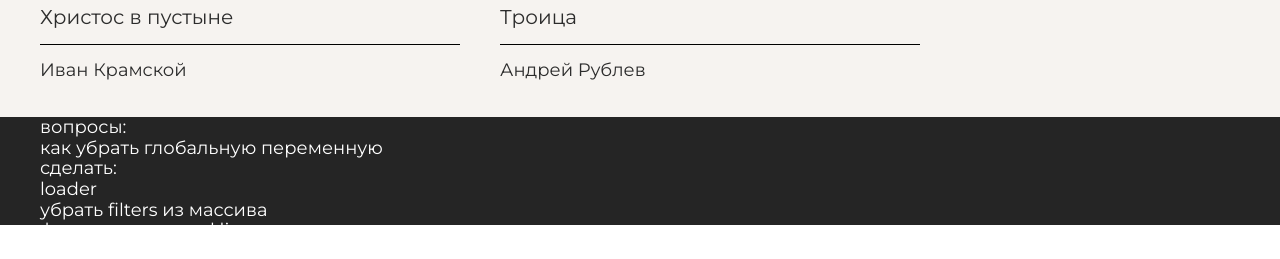
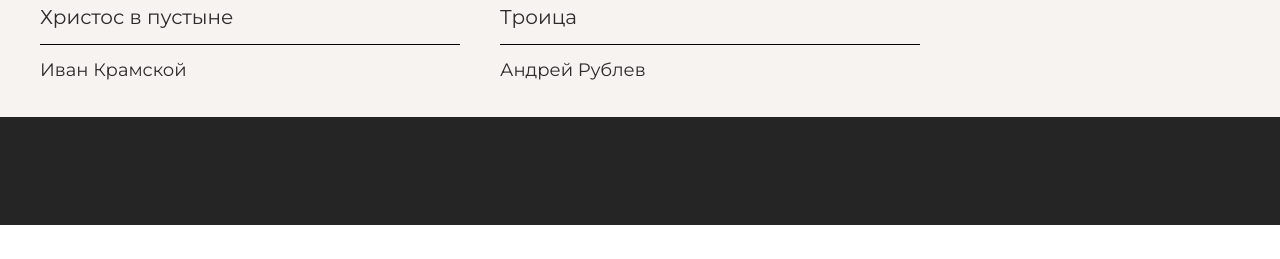
Before and after one commit to irinagrl/tretyakov, a plain HTML site: page index.html in a window 1280 px wide. Shown: the part 3341-3600 px from the top of the page. After the commit the page ends 3566 px from the top, so only its background shows below. Drawn offline with nearby package versions, Linux system fonts and the light colour scheme.

Commit message:
prettied up the code

```diff
--- a/index.html
+++ b/index.html
@@ -20,16 +20,12 @@
                 <img src="./images/mir-logo-white.svg" class="header_logo__mir" alt="mir logo">
             </div>
             <div class="header_menu__btn">
-                <!-- <label class="menu-burger menu-burger--light"
-                    data-v-e852faba="" data-cursor-anchor="hidden" data-cursor-anchor-icon=""> -->
                 <p class="btn_line"></p>
                 <p class="btn_line"></p>
                 <p class="btn_line"></p>
             </div>
             <div class="header_user">
                 <img src="./images/user_icon.png" alt="user icon" class="header_user__icon">
-                <!-- <div class="header_user__icon">
-                </div> -->
                 <span class="header_user__text">войти</span>
 
             </div>
@@ -85,23 +81,7 @@
 
         </main>
 
-        <footer class="footer">
-            <p>вопросы:</p>
-            <p>как убрать глобальную переменную</p>
-            <!-- <p>почему ошибки в paintings.js</p> -->
-            <!-- <p>как обновлять картинку после попап, а не добавлять новую?</p> -->
-            <!-- <p>как помещать измененные данные в массив?</p> -->
-
-            сделать:
-            <p>loader</p>
-            убрать filters из массива
-            <p>фильтр списком ul li</p>
-            <p>фильтр mouseon</p>
-            <p>проверить под админом и юзером</p>
-            <!-- <p>authorfilter all</p> -->
-            <p>BEM correct</p>
-
-        </footer>
+        <footer class="footer"> </footer>
     </div>
 
     <template id="dropdown_item__template">
@@ -123,21 +103,6 @@
         </div>
     </template>
 
-    <!-- <template id="popup__template">
-        <div class="popup__content">
-            <img src="./images/close.svg" alt="" class="popup__close">
-            <h3 class="popup__title">исправить данные</h3>
-            <form class="popup__form" name="params_change">
-                <input id="popup_author" type="text" name="author" class="popup__input popup_input__author"
-                    placeholder="Автор">
-                <input id="popup_title" type="text" name="title" class="popup__input popup__input_title"
-                    placeholder="Название">
-                <button type class="button popup__button">+</button>
-            </form>
-        </div>
-    </template> -->
-
-
     <script src="./pages/paintings.js"></script>
     <script src="./pages/main.js"></script>
 
--- a/pages/style.css
+++ b/pages/style.css
@@ -5,14 +5,21 @@
     src: url('../vendor/fonts/Montserrat-Regular.ttf');
 }
 
+@keyframes rotation {
+    from {
+        transform: rotate(0deg);
+    }
+
+    to {
+        transform: rotate(360deg);
+    }
+}
 
 * {
     margin: 0;
     padding: 0;
     box-sizing: border-box;
 }
-
-
 
 body {
     font-family: 'Montserrat', sans-serif;
@@ -21,28 +28,18 @@ body {
     margin: auto;
     max-width: 1920px;
     font-size: 14px;
-    /* letter-spacing: -.02em; */
 }
 
 .root {
-    /* border: red solid 1px; */
-
     background-color: #f6f3f0;
     width: 100%;
-    /* margin: 0 40px; */
 }
 
 .header {
     background-color: #252525;
-    /* width: 100%; */
     height: 108px;
     padding: 0 40px;
-    /* padding-top: 2.5%; */
     display: flex;
-    /* margin: auto; */
-    /* column-gap: 120px; */
-    /* border: red solid 1px; */
-    /* position: relative; */
     justify-content: space-between;
     align-items: center;
     align-content: center;
@@ -51,12 +48,7 @@ body {
 }
 
 .header_logo {
-    /* border: red solid 1px; */
     position: relative;
-    /* width: 33%; */
-    /* display: flex;
-    justify-content: space-between;
-    align-items: center; */
     width: 262px;
     height: 44px;
 }
@@ -67,15 +59,11 @@ body {
     top: auto;
     bottom: 0px;
     width: 144px;
-    /* height: 44px; */
-    /* border: red solid 1px; */
-    /* margin: 40px 0; */
 }
 
 .header_logo__mir {
     position: absolute;
     width: 78px;
-    /* border: red solid 1px; */
     top: auto;
     bottom: 4px;
     right: 0px;
@@ -83,9 +71,7 @@ body {
 }
 
 .header_menu__btn {
-    /* border: red solid 1px; */
     margin: auto;
-    /* width: 70%; */
     height: 18px;
     display: flex;
     flex-direction: column;
@@ -100,10 +86,7 @@ body {
 }
 
 .header_user {
-    /* width: 116px; */
     width: 262px;
-
-    /* border: red solid 1px; */
     display: flex;
     justify-content: flex-end;
     align-items: center;
@@ -122,19 +105,15 @@ body {
     color: #e3d8ce;
     font-size: 16px;
     margin-left: 5%;
-
 }
 
 .options {
     display: flex;
-    /* width: 100%; */
     margin: 0 40px 75px 40px;
-    /* padding-bottom: ; */
     font-weight: 500;
     font-size: 14px;
     line-height: 140%;
     text-transform: uppercase;
-
     border-bottom: 1px solid #bfbfbf;
 }
 
@@ -147,7 +126,6 @@ body {
 
 .search {
     width: 50%;
-
 }
 
 .filter_params {
@@ -158,15 +136,9 @@ body {
 .filter_dropdown {
     display: flex;
     gap: 45px;
-    /* justify-content: space-between; */
-    /* flex-direction: row; */
     width: 75%;
-    /* border: red 1px solid; */
     margin-left: 40px;
     margin-bottom: 50px;
-    /* margin-right: 40px; */
-    /* text-transform: uppercase; */
-
 }
 
 .dropdown_cell {
@@ -176,48 +148,26 @@ body {
     display: flex;
     justify-content: space-between;
     position: relative;
-    /* display: inline-block; */
-    /* letter-spacing: -.02em; */
-    /* white-space: nowrap; */
-    /* opacity: .5; */
-
-
-    /* border: red 1px solid; */
-
 }
 
 .dropdown_cell__title {
     text-transform: uppercase;
-    /* opacity: .5; */
-    /* font-size: 14px; */
-    /* position: relative;
-    display: inline-block; */
     color: #bfbfbf;
 }
 
 .dropdown_btn {
-    /* width: 10px;
-    height: 10px; */
     border-left: 5px solid transparent;
     border-right: 5px solid transparent;
     border-top: 5px solid #35495e;
     border-bottom: transparent;
     align-self: center;
-    /* background-color: #35495e; */
-    /* opacity: unset; */
-
 }
 
 .card__index {
     display: none;
 }
 
-/* .dropdown_is-open {
-    display: flex;
-} */
-
 .dropdown_container {
-    /* color: #35495e; */
     text-align: left;
     display: none;
     flex-direction: column;
@@ -236,8 +186,6 @@ body {
 
 .dropdown_container a {
     color: #35495e;
-    /* border: red 1px solid; */
-
     text-decoration: none;
 }
 
@@ -247,12 +195,8 @@ body {
 }
 
 .dropdown_item {
-    /* border: red 1px solid; */
     padding: 12px 25px;
-
     line-height: 16px;
-    /* background-color: green; */
-
 }
 
 .filter_patron {
@@ -261,7 +205,6 @@ body {
     right: 0px;
     display: flex;
     margin-bottom: 50px;
-
 }
 
 .patron_switch {
@@ -270,9 +213,6 @@ body {
     margin-right: 15px;
     background-color: #000;
     border-radius: 1.5em;
-    /* border: .1px solid; */
-    /* border: red 1px solid; */
-
 }
 
 .patron_switch__circle {
@@ -283,17 +223,10 @@ body {
     border: #fff 5px solid;
     margin-top: 4px;
     margin-left: 4px;
-    /* border: red 1px solid; */
-
-
 }
 
 .patron_text {
-    /* border: red 1px solid; */
-    /* letter-spacing: -.02em; */
     text-transform: uppercase;
-    /* white-space: nowrap; */
-    /* opacity: .5; */
     font-size: 14px;
     margin-top: 4px;
 }
@@ -315,46 +248,29 @@ body {
 
 .search__params {
     display: none;
-
 }
 
 .gallery {
-    /* margin: 0 40px; */
     max-width: 1920px;
     display: flex;
     justify-content: flex-start;
     flex-wrap: wrap;
-    /* align-content: center; */
-    /* align-items: center; */
-    /* border: red 1px solid; */
     row-gap: 20px;
 }
 
 .card {
-    /* clear: right; */
-    /* margin-left: auto; */
     max-width: 430px;
-    /* border: red 1px solid; */
-    /* max-height: 732px; */
     margin-left: 40px;
     margin-top: 35px;
     margin-bottom: 35px;
     position: relative;
 }
 
-/* .card__block {
-    width: 430px;
-} */
-
 .card__settings {
     position: absolute;
     top: 10px;
     right: 10px;
-    /* width: 35px;
-    height: 35px; */
     z-index: 1;
-    /* background-color: grey; */
-    /* border-radius: 50%; */
     opacity: .7;
 }
 
@@ -362,24 +278,12 @@ body {
     animation: rotation 3s;
 }
 
-@keyframes rotation {
-    from {
-        transform: rotate(0deg);
-    }
-
-    to {
-        transform: rotate(360deg);
-    }
-}
-
-
 .settings__image {
     width: 50px;
     height: 50px;
 }
 
 .card__image {
-
     max-width: 430px;
     max-height: auto;
     margin-bottom: 25px;
@@ -407,7 +311,6 @@ body {
     font-size: 18px;
     line-height: 120%;
     overflow-wrap: break-word;
-
 }
 
 .popup {
@@ -417,7 +320,6 @@ body {
     width: 100%;
     height: 100%;
     background-color: rgba(0, 0, 0, .5);
-    /* display: flex; */
     align-items: center;
     justify-content: center;
     display: none;
@@ -428,8 +330,6 @@ body {
     width: 500px;
     min-height: 330px;
     background-color: #f6f3f0;
-
-
     border-radius: 10px;
     position: relative;
     box-sizing: border-box;
@@ -446,8 +346,6 @@ body {
 
 .popup__title {
     margin: 0;
-    /* font-size: 24px;
-    line-height: 30px; */
     font-weight: 500;
     font-size: 18px;
     line-height: 140%;
@@ -462,18 +360,12 @@ body {
 
 .popup__input {
     text-transform: uppercase;
-    /* opacity: .5; */
     font-size: 14px;
-    /* position: relative;
-    display: inline-block; */
-    /* color: #bfbfbf; */
     width: 100%;
     height: 47px;
     border: 0;
     border-bottom: #000 1px solid;
     background-color: #f6f3f0;
-
-    /* border-bottom: 1px solid rgba(0, 0, 0, .2); */
     font-size: 14px;
     line-height: 17px;
     box-sizing: border-box;
@@ -488,12 +380,8 @@ body {
 .popup__button {
     width: 100%;
     height: 50px;
-    /* border-bottom: #b7976e 1px solid; */
     border: none;
-    /* outline: none; */
-    /* border: 1px solid rgba(0, 0, 0, .2); */
     margin-top: 48px;
-    /* color: rgba(0, 0, 0, .2); */
     font-size: 36px;
     background-color: #b7976e;
 }
```
